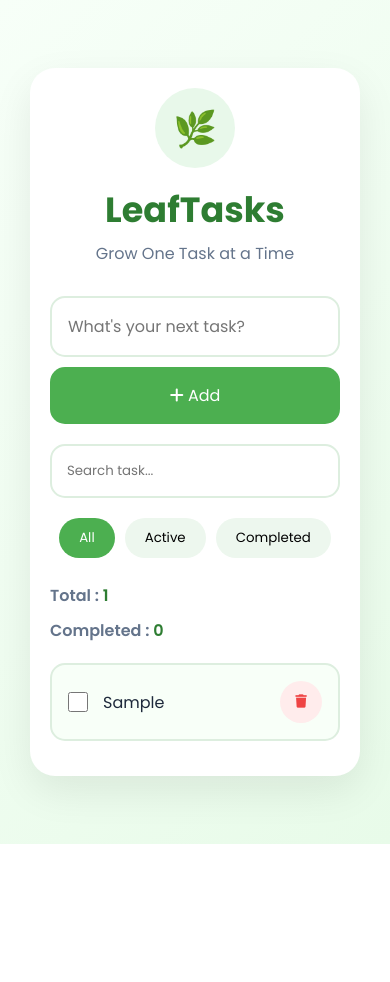
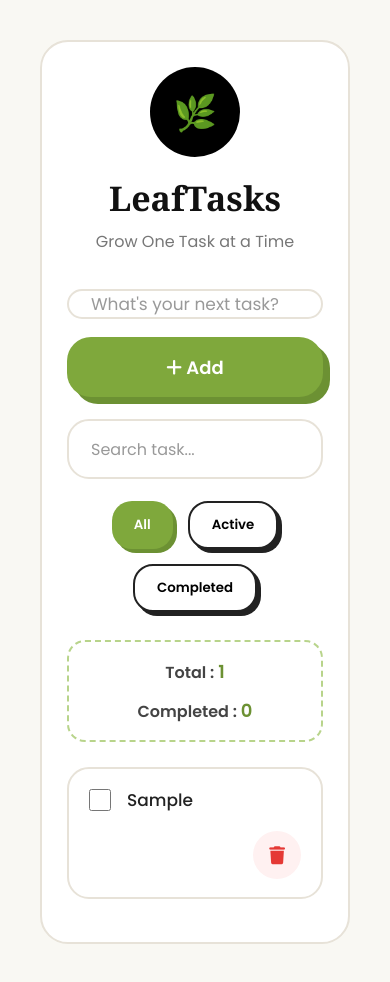
Before and after one commit to chitrangna-dev/task-manager, a plain HTML site: page Index.html in a window 390 px wide. Both pictures are taken after typing "Sample" into the empty fields and a click on the button "Add". Before the commit the page ends 844 px from the top, so only its background shows below. Drawn offline with Linux system fonts and the light colour scheme.

Commit message:
Update style.css

```diff
--- a/style.css
+++ b/style.css
@@ -1,19 +1,24 @@
-/* ===========================
-   LEAFTASKS - STYLE.CSS
-   =========================== */
+/* ==========================================
+        LEAFTASKS PREMIUM THEME - PART 1
+========================================== */
+
+@import url('https://fonts.googleapis.com/css2?family=Poppins:wght@300;400;500;600;700&display=swap');
 
 :root{
-    --primary:#4CAF50;
-    --primary-dark:#2E7D32;
-    --primary-light:#81C784;
-    --bg:#F6FFF7;
-    --white:#ffffff;
-    --text:#1E293B;
-    --gray:#64748B;
-    --border:#DDEEDF;
-    --danger:#EF4444;
-    --shadow:0 15px 40px rgba(0,0,0,.08);
-    --radius:18px;
+
+    --bg:#F9F8F3;
+    --card:#ffffff;
+
+    --green:#7FA83C;
+    --green-dark:#6C9133;
+
+    --text:#1D1D1D;
+    --gray:#666;
+
+    --border:#E7E2D8;
+
+    --shadow:7px 7px 0px #222;
+
 }
 
 *{
@@ -24,297 +29,667 @@
 }
 
 body{
-    background:linear-gradient(135deg,#f7fff8,#e8fbe9);
+
+    background:var(--bg);
+
     min-height:100vh;
+
     display:flex;
+
     justify-content:center;
+
     align-items:center;
-    padding:30px;
+
+    padding:40px;
+
 }
 
 .container{
+
     width:100%;
-    max-width:700px;
-    background:var(--white);
-    border-radius:25px;
+
+    max-width:720px;
+
+    background:var(--card);
+
+    border-radius:35px;
+
     padding:35px;
-    box-shadow:var(--shadow);
+
+    border:2px solid var(--border);
+
 }
 
-/* ===========================
-   HEADER
-=========================== */
+/* ================= HEADER ================= */
 
 header{
+
     text-align:center;
-    margin-bottom:30px;
+
+    margin-bottom:35px;
+
 }
 
 .logo{
-    width:80px;
-    height:80px;
-    background:#E8F8EA;
+
+    width:90px;
+
+    height:90px;
+
     border-radius:50%;
+
+    background:#000;
+
+    color:#fff;
+
     display:flex;
+
     justify-content:center;
+
     align-items:center;
+
     font-size:35px;
+
     margin:auto;
+
 }
 
 header h1{
-    margin-top:15px;
-    color:var(--primary-dark);
-    font-size:35px;
+
+    margin-top:18px;
+
+    font-size:45px;
+
+    font-family:Georgia,serif;
+
+    color:#111;
+
 }
 
 header p{
-    color:var(--gray);
-    margin-top:5px;
+
+    color:#777;
+
+    margin-top:8px;
+
+    font-size:16px;
+
 }
 
-/* ===========================
-   INPUT
-=========================== */
+/* ================= INPUT ================= */
 
 .task-input{
+
     display:flex;
-    gap:10px;
-    margin-bottom:20px;
+
+    gap:18px;
+
+    margin-bottom:22px;
+
 }
 
 .task-input input{
+
     flex:1;
-    padding:16px;
+
+    height:65px;
+
+    border-radius:24px;
+
     border:2px solid var(--border);
-    border-radius:15px;
+
     outline:none;
-    font-size:16px;
+
+    padding:0 22px;
+
+    font-size:17px;
+
+    background:white;
+
+    transition:.3s;
+
 }
 
 .task-input input:focus{
-    border-color:var(--primary);
+
+    border-color:var(--green);
+
 }
 
+/* ================= BUTTON ================= */
+
 #addBtn{
+
+    width:180px;
+
     border:none;
-    background:var(--primary);
+
+    cursor:pointer;
+
+    border-radius:24px;
+
+    font-size:18px;
+
+    font-weight:600;
+
+    background:var(--green);
+
     color:white;
-    padding:16px 24px;
-    border-radius:15px;
-    cursor:pointer;
-    font-size:16px;
-    transition:.3s;
+
+    box-shadow:7px 7px 0px var(--green-dark);
+
+    transition:.25s;
+
 }
 
 #addBtn:hover{
-    background:var(--primary-dark);
-    transform:translateY(-2px);
+
+    transform:translate(3px,3px);
+
+    box-shadow:4px 4px 0px var(--green-dark);
+
 }
-
-/* ===========================
-   SEARCH
-=========================== */
+/* ================= SEARCH ================= */
 
 .search-box{
-    margin-bottom:20px;
+
+    margin-bottom:22px;
+
 }
 
 .search-box input{
+
     width:100%;
-    padding:15px;
+
+    height:60px;
+
     border:2px solid var(--border);
-    border-radius:15px;
+
+    border-radius:22px;
+
     outline:none;
+
+    padding:0 22px;
+
+    font-size:16px;
+
+    background:white;
+
+    transition:.3s;
+
 }
 
 .search-box input:focus{
-    border-color:var(--primary);
+
+    border-color:var(--green);
+
 }
 
-/* ===========================
-   FILTERS
-=========================== */
+/* ================= FILTERS ================= */
 
 .filters{
+
     display:flex;
-    gap:10px;
+
     justify-content:center;
-    margin-bottom:25px;
+
+    gap:15px;
+
+    margin-bottom:28px;
+
 }
 
 .filter{
-    border:none;
-    background:#EDF7EE;
-    padding:10px 20px;
-    border-radius:30px;
+
+    padding:12px 22px;
+
+    border-radius:20px;
+
+    background:#fff;
+
+    border:2px solid #222;
+
+    font-weight:600;
+
     cursor:pointer;
-    transition:.3s;
+
+    box-shadow:4px 4px 0px #222;
+
+    transition:.25s;
+
+}
+
+.filter:hover{
+
+    transform:translate(2px,2px);
+
+    box-shadow:2px 2px 0px #222;
+
 }
 
 .filter.active{
-    background:var(--primary);
-    color:white;
+
+    background:var(--green);
+
+    color:#fff;
+
+    border:none;
+
+    box-shadow:4px 4px 0px var(--green-dark);
+
 }
 
-.filter:hover{
-    transform:translateY(-2px);
-}
-
-/* ===========================
-   COUNTER
-=========================== */
+/* ================= COUNTER ================= */
 
 .counter{
+
     display:flex;
+
     justify-content:space-between;
-    margin-bottom:20px;
-    color:var(--gray);
+
+    margin-bottom:25px;
+
+    background:#fff;
+
+    border:2px dashed #B8D48B;
+
+    border-radius:18px;
+
+    padding:16px 22px;
+
     font-weight:600;
+
+    color:#444;
+
 }
 
 .counter span{
-    color:var(--primary-dark);
+
+    color:var(--green-dark);
+
+    font-size:18px;
+
 }
 
-/* ===========================
-   TASK LIST
-=========================== */
+/* ================= TASK LIST ================= */
 
 #taskList{
+
     list-style:none;
+
 }
 
 .task{
+
     display:flex;
+
+    justify-content:space-between;
+
     align-items:center;
-    justify-content:space-between;
-    background:#F8FFF8;
+
+    background:#fff;
+
     border:2px solid var(--border);
-    padding:16px;
-    border-radius:15px;
-    margin-bottom:15px;
-    animation:fade .3s ease;
+
+    border-radius:22px;
+
+    padding:18px 20px;
+
+    margin-bottom:18px;
+
+    transition:.25s;
+
+}
+
+.task:hover{
+
+    transform:translateY(-3px);
+
+    box-shadow:0 10px 25px rgba(0,0,0,.08);
+
 }
 
 .left{
+
     display:flex;
+
     align-items:center;
-    gap:15px;
+
+    gap:16px;
+
 }
 
+/* ================= CHECKBOX ================= */
+
 .left input{
-    width:20px;
-    height:20px;
-    accent-color:var(--primary);
+
+    width:22px;
+
+    height:22px;
+
+    accent-color:var(--green);
+
+    cursor:pointer;
+
 }
 
+/* ================= TASK TEXT ================= */
+
 .task-text{
-    font-size:16px;
-    color:var(--text);
+
+    font-size:17px;
+
+    color:#222;
+
+    font-weight:500;
+
     word-break:break-word;
+
 }
 
 .completed .task-text{
+
     text-decoration:line-through;
-    color:gray;
+
+    color:#999;
+
 }
 
-/* ===========================
-   DELETE BUTTON
-=========================== */
+/* ================= DELETE BUTTON ================= */
 
 .delete-btn{
-    width:42px;
-    height:42px;
+
+    width:48px;
+
+    height:48px;
+
+    border-radius:50%;
+
     border:none;
-    border-radius:50%;
-    background:#FFECEC;
-    color:var(--danger);
+
+    background:#FFF1F1;
+
+    color:#E53935;
+
     cursor:pointer;
-    transition:.3s;
+
+    font-size:18px;
+
+    transition:.25s;
+
 }
 
 .delete-btn:hover{
-    background:var(--danger);
+
+    background:#E53935;
+
     color:white;
-    transform:scale(1.1);
+
+    transform:scale(1.08);
+
 }
-
-/* ===========================
-   EMPTY STATE
-=========================== */
+/* ================= EMPTY STATE ================= */
 
 #emptyState{
+
+    text-align:center;
+
+    padding:50px 20px;
+
+    color:#777;
+
     display:none;
-    text-align:center;
-    padding:40px;
-    color:var(--gray);
+
 }
 
 #emptyState i{
-    font-size:60px;
-    color:var(--primary);
-    margin-bottom:15px;
+
+    font-size:65px;
+
+    color:var(--green);
+
+    margin-bottom:18px;
+
 }
 
 #emptyState h3{
+
+    font-size:28px;
+
+    color:#222;
+
     margin-bottom:10px;
+
+    font-family:Georgia,serif;
+
 }
 
-/* ===========================
-   SCROLLBAR
-=========================== */
+#emptyState p{
+
+    font-size:16px;
+
+    line-height:1.6;
+
+}
+
+/* ================= SCROLLBAR ================= */
 
 ::-webkit-scrollbar{
+
     width:8px;
+
+}
+
+::-webkit-scrollbar-track{
+
+    background:#EFEFEF;
+
 }
 
 ::-webkit-scrollbar-thumb{
-    background:var(--primary-light);
-    border-radius:20px;
+
+    background:var(--green);
+
+    border-radius:50px;
+
 }
 
-/* ===========================
-   ANIMATION
-=========================== */
+::-webkit-scrollbar-thumb:hover{
 
-@keyframes fade{
-    from{
-        opacity:0;
-        transform:translateY(15px);
-    }
-    to{
-        opacity:1;
-        transform:translateY(0);
-    }
+    background:var(--green-dark);
+
 }
 
-/* ===========================
-   RESPONSIVE
-=========================== */
+/* ================= ANIMATIONS ================= */
 
-@media(max-width:600px){
+@keyframes fadeUp{
+
+    from{
+
+        opacity:0;
+
+        transform:translateY(18px);
+
+    }
+
+    to{
+
+        opacity:1;
+
+        transform:translateY(0);
+
+    }
+
+}
+
+.task{
+
+    animation:fadeUp .35s ease;
+
+}
+
+header{
+
+    animation:fadeUp .5s ease;
+
+}
+
+.task-input{
+
+    animation:fadeUp .6s ease;
+
+}
+
+.search-box{
+
+    animation:fadeUp .7s ease;
+
+}
+
+.filters{
+
+    animation:fadeUp .8s ease;
+
+}
+
+.counter{
+
+    animation:fadeUp .9s ease;
+
+}
+
+/* ================= HOVER EFFECTS ================= */
+
+input:hover{
+
+    border-color:var(--green);
+
+}
+
+.task-input input::placeholder,
+
+.search-box input::placeholder{
+
+    color:#999;
+
+}
+
+.task:active{
+
+    transform:scale(.99);
+
+}
+
+#addBtn:active{
+
+    transform:translate(5px,5px);
+
+    box-shadow:2px 2px 0px var(--green-dark);
+
+}
+
+.filter:active{
+
+    transform:translate(4px,4px);
+
+    box-shadow:1px 1px 0px #222;
+
+}
+
+.delete-btn:active{
+
+    transform:scale(.92);
+
+}
+
+/* ================= RESPONSIVE ================= */
+
+@media(max-width:768px){
 
     .container{
-        padding:20px;
+
+        padding:25px;
+
+        border-radius:28px;
+
+    }
+
+    header h1{
+
+        font-size:34px;
+
     }
 
     .task-input{
+
         flex-direction:column;
+
     }
 
     #addBtn{
+
         width:100%;
+
+        height:60px;
+
+    }
+
+    .filters{
+
+        flex-wrap:wrap;
+
     }
 
     .counter{
+
         flex-direction:column;
-        gap:10px;
+
+        gap:12px;
+
+        align-items:center;
+
     }
 
-    .filters{
-        flex-wrap:wrap;
+    .task{
+
+        flex-direction:column;
+
+        align-items:flex-start;
+
+        gap:18px;
+
+    }
+
+    .delete-btn{
+
+        align-self:flex-end;
+
     }
 
 }
+
+/* ================= PREMIUM CARD EFFECT ================= */
+
+.container{
+
+    transition:.35s;
+
+}
+
+.container:hover{
+
+    transform:translateY(-4px);
+
+    box-shadow:18px 18px 0px rgba(34,34,34,.08);
+
+}
+
+/* ================= SELECTION ================= */
+
+::selection{
+
+    background:var(--green);
+
+    color:#fff;
+
+}
```
